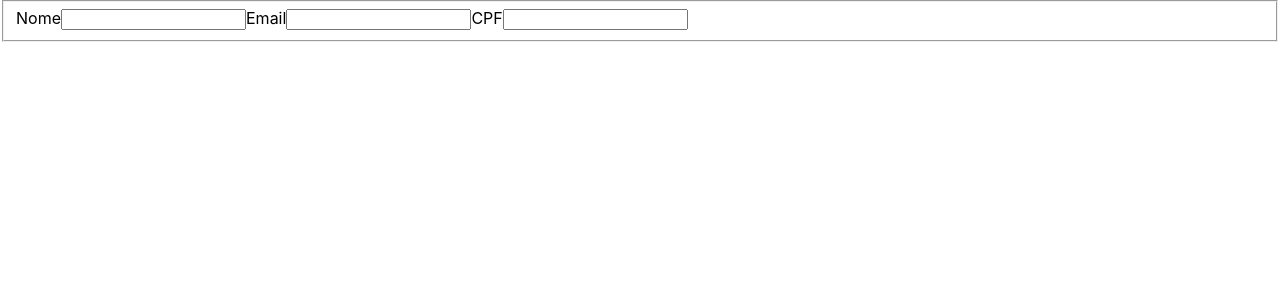
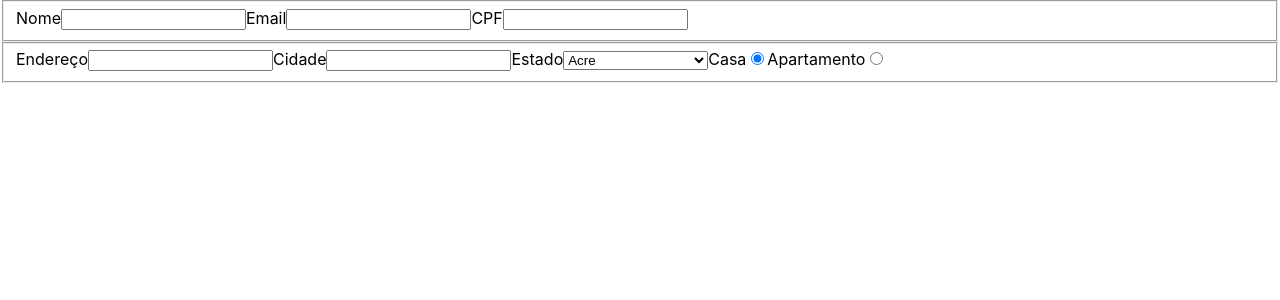
Before and after one commit to feduarte-dev/react-form, a React (Vite) app: page / in a window 1280 px wide. Shown: the top 300 px of the page. Built offline with nearby package versions, Linux system fonts and the light colour scheme.

Commit message:
segundo requisito refatorado

```diff
--- a/src/App.tsx
+++ b/src/App.tsx
@@ -1,9 +1,11 @@
 import Personal from './components/Personal';
+import Adress from './components/Address';
 
 function App() {
   return (
     <form>
       <Personal />
+      <Adress />
     </form>
   );
 }
--- /dev/null
+++ b/src/components/Address.tsx
@@ -0,0 +1,44 @@
+import countryStates from '../countryStates';
+
+function Adress() {
+  function specialChar(e: React.ChangeEvent<HTMLInputElement>) {
+    e.target.value = (`${e.target.value}`).replace(/[^\w\s]/gi, '');
+  }
+
+  function isNumber(e: React.ChangeEvent<HTMLInputElement>) {
+    if (/\D/g.test(e.target.value)) { e.target.value = ''; }
+  }
+  return (
+    <fieldset>
+      <label>
+        Endereço
+        <input type="text" maxLength={ 200 } onChange={ specialChar } />
+      </label>
+      <label>
+        Cidade
+        <input type="text" maxLength={ 28 } onBlur={ isNumber } />
+      </label>
+      <label>
+        Estado
+        <select name="">
+          {countryStates.map((state) => (
+            <option
+              value={ state }
+              key={ state }
+            >
+              {state}
+            </option>))}
+        </select>
+      </label>
+      <label>
+        Casa
+        <input type="radio" name="placeType" defaultChecked />
+      </label>
+      <label>
+        Apartamento
+        <input type="radio" name="placeType" />
+      </label>
+    </fieldset>
+  );
+}
+export default Adress;
```
